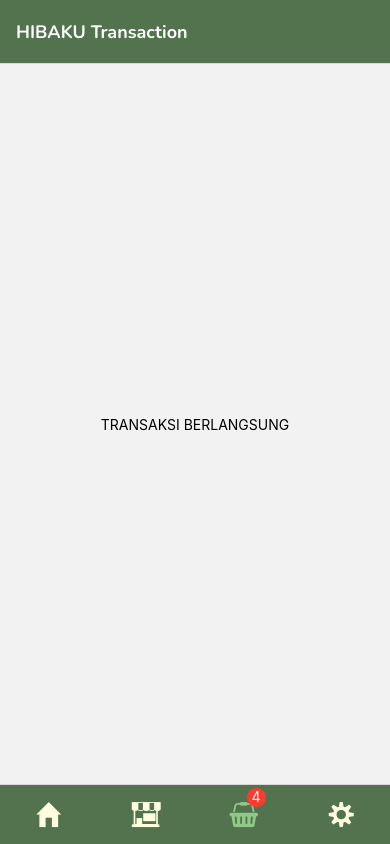
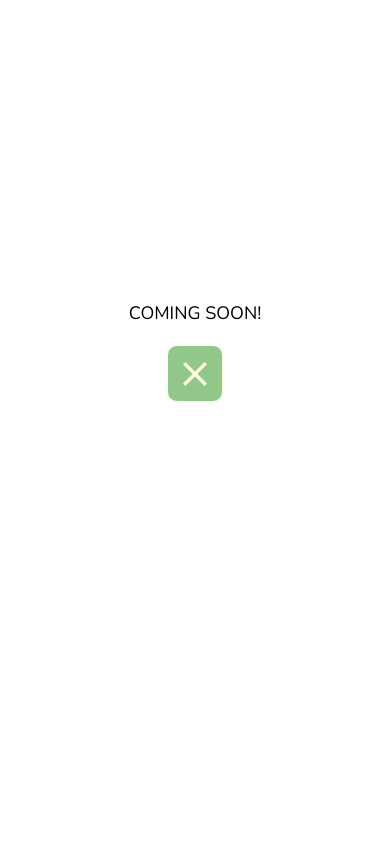
Before and after one commit to gideongurning31/mobile-hibaku, a React Native app: screen /Transaction in a window 390 px wide. Built offline with nearby package versions, Linux system fonts and the light colour scheme.

Commit message:
Create example modal

```diff
--- a/routes/NavMenu.js
+++ b/routes/NavMenu.js
@@ -2,6 +2,7 @@ import * as React from 'react';
 import Fontisto from '@expo/vector-icons/Fontisto';
 import { createBottomTabNavigator } from '@react-navigation/bottom-tabs';
 import { routeIcon, tabOptions } from './NavOptions';
+import { palette } from '../styles/global';
 import HomeScreen from '../screens/HomeScreen';
 import CommodityScreen from '../screens/CommodityScreen';
 import TransactionScreen from '../screens/TransactionScreen';
@@ -13,15 +14,15 @@ function Navigator() {
   return (
     <Tab.Navigator
       screenOptions={({ route }) => ({
-        tabBarIcon: ({ color, size }) => <Fontisto name={routeIcon[route.name]} size={size} color={color}/>,
-        tabBarActiveTintColor: '#91C788',
-        tabBarInactiveTintColor: '#FEFFDE',
+        tabBarIcon: ({ color, size }) => <Fontisto name={routeIcon[route.name]} size={size} color={color} />,
+        tabBarActiveTintColor: palette.dark2,
+        tabBarInactiveTintColor: palette.light1,
       })}
     >
-      <Tab.Screen name="Home" component={HomeScreen} options={tabOptions('Beranda')}/>
-      <Tab.Screen name="Commodity" component={CommodityScreen} options={tabOptions('Komoditas')}/>
-      <Tab.Screen name="Transaction" component={TransactionScreen} options={tabOptions('Transaction', 4)}/>
-      <Tab.Screen name="Settings" component={SettingsScreen} options={tabOptions('Pengaturan')}/>
+      <Tab.Screen name="Home" component={HomeScreen} options={tabOptions('Beranda')} />
+      <Tab.Screen name="Commodity" component={CommodityScreen} options={tabOptions('Komoditas')} />
+      <Tab.Screen name="Transaction" component={TransactionScreen} options={tabOptions('Transaction', 4)} />
+      <Tab.Screen name="Settings" component={SettingsScreen} options={tabOptions('Pengaturan')} />
     </Tab.Navigator>
   );
 }
--- a/screens/CommodityScreen.js
+++ b/screens/CommodityScreen.js
@@ -1,10 +1,11 @@
 import * as React from 'react';
 import { Text, View } from 'react-native';
+import { globalStyles } from '../styles/global';
 
 function CommodityScreen() {
   return (
-    <View style={{ flex: 1, justifyContent: 'center', alignItems: 'center' }}>
-      <Text>KOMODITAS</Text>
+    <View style={globalStyles.container}>
+      <Text style={globalStyles.defaultText}>KOMODITAS</Text>
     </View>
   );
 }
--- a/screens/HomeScreen.js
+++ b/screens/HomeScreen.js
@@ -1,10 +1,11 @@
 import * as React from 'react';
 import { Text, View } from 'react-native';
+import { globalStyles } from '../styles/global';
 
 function HomeScreen() {
   return (
-    <View style={{ flex: 1, justifyContent: 'center', alignItems: 'center' }}>
-      <Text>BERANDA</Text>
+    <View style={globalStyles.container}>
+      <Text style={globalStyles.defaultText}>BERANDA</Text>
     </View>
   );
 }
--- a/screens/SettingsScreen.js
+++ b/screens/SettingsScreen.js
@@ -1,10 +1,11 @@
 import * as React from 'react';
 import { Text, View } from 'react-native';
+import { globalStyles } from '../styles/global';
 
 function SettingsScreen() {
   return (
-    <View style={{ flex: 1, justifyContent: 'center', alignItems: 'center' }}>
-      <Text>PENGATURAN</Text>
+    <View style={globalStyles.container}>
+      <Text style={globalStyles.defaultText}>PENGATURAN</Text>
     </View>
   );
 }
--- a/screens/TransactionScreen.js
+++ b/screens/TransactionScreen.js
@@ -1,12 +1,44 @@
-import * as React from 'react';
-import { Text, View } from 'react-native';
+import React, { useState } from 'react';
+import { StyleSheet, Text, View, Modal } from 'react-native';
+import Fontisto from '@expo/vector-icons/Fontisto';
+import { globalStyles, palette } from '../styles/global';
 
 function TransactionScreen() {
+  const [modalOpen, setModalOpen] = useState(true);
+
   return (
-    <View style={{ flex: 1, justifyContent: 'center', alignItems: 'center' }}>
-      <Text>TRANSAKSI BERLANGSUNG</Text>
+    <View style={globalStyles.container}>
+      <Modal visible={modalOpen} style={styles.modal} animationType="slide">
+        <View style={styles.modal}>
+          <Text style={globalStyles.defaultText}>COMING SOON!</Text>
+          <Fontisto name="close-a" size={24} style={styles.iconButton} onPress={() => setModalOpen(false)} />
+        </View>
+      </Modal>
+      <Fontisto name="shopping-basket-add" size={24} style={styles.iconButton} onPress={() => setModalOpen(true)} />
+      <Text style={globalStyles.defaultText}>TRANSAKSI BERLANGSUNG</Text>
     </View>
   );
 }
 
 export default TransactionScreen;
+
+const styles = StyleSheet.create({
+  modal: {
+    flex: 0.5,
+    margin: 30,
+    alignSelf: 'center',
+    alignItems: 'center',
+    justifyContent: 'flex-end',
+  },
+  iconButton: {
+    margin: 20,
+    padding: 15,
+    color: palette.light1,
+    borderColor: palette.light1,
+    backgroundColor: palette.dark2,
+    borderWidth: 1,
+    borderRadius: 10,
+    alignSelf: 'center',
+    alignItems: 'center',
+  },
+});
--- a/styles/global.js
+++ b/styles/global.js
@@ -1,8 +1,15 @@
 import { StyleSheet } from 'react-native';
+
+export const palette = {
+  dark1: '#52734D',
+  dark2: '#91C788',
+  light1: '#FEFFDE',
+  light2: '',
+};
 
 export const globalStyles = StyleSheet.create({
   header: {
-    backgroundColor: '#52734D',
+    backgroundColor: palette.dark1,
   },
   headerText: {
     color: '#FFF',
@@ -10,12 +17,13 @@ export const globalStyles = StyleSheet.create({
   },
   tabBarStyle: {
     height: 60,
-    backgroundColor: '#52734D',
+    backgroundColor: palette.dark1,
   },
   container: {
-    padding: 20,
-    marginTop: 20,
+    flex: 1,
     alignItems: 'center',
+    justifyContent: 'center',
+    backgroundColor: '#EEE',
   },
   titleText: {
     fontSize: 24,
```
Also changed, not shown: components/HeaderComponent.js (deleted, +0 -26 lines).
